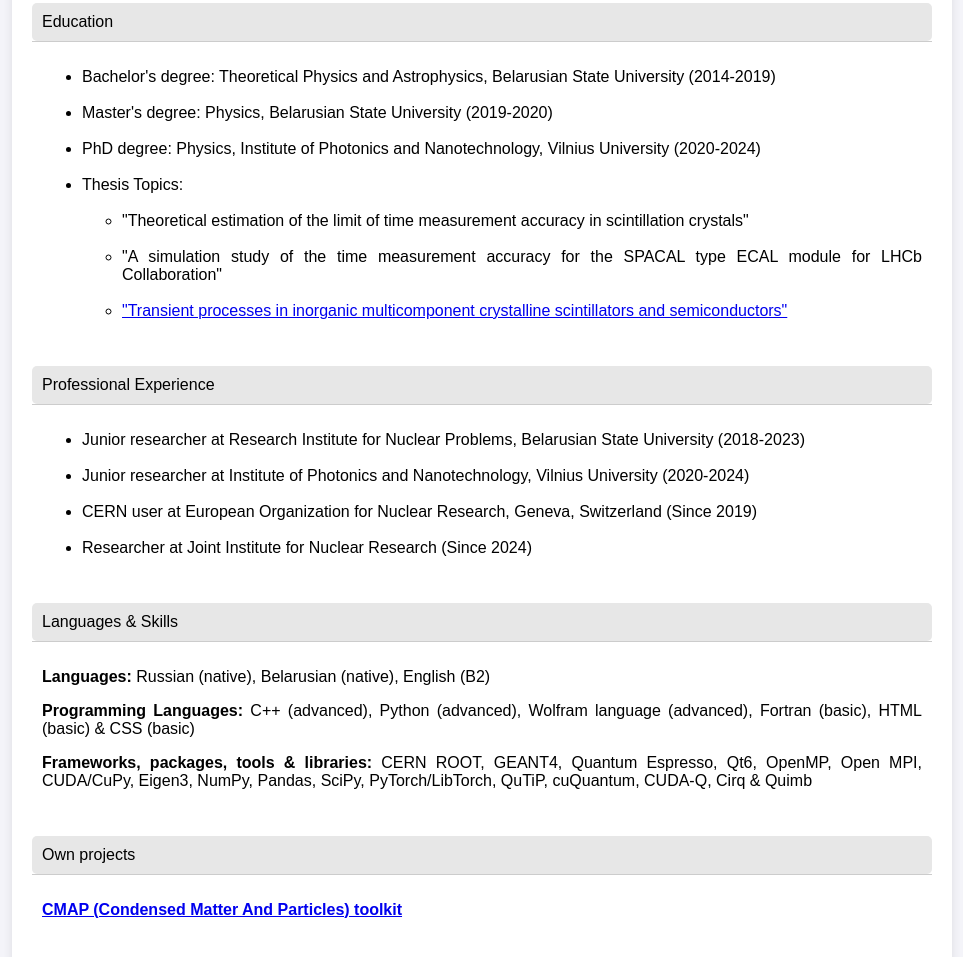
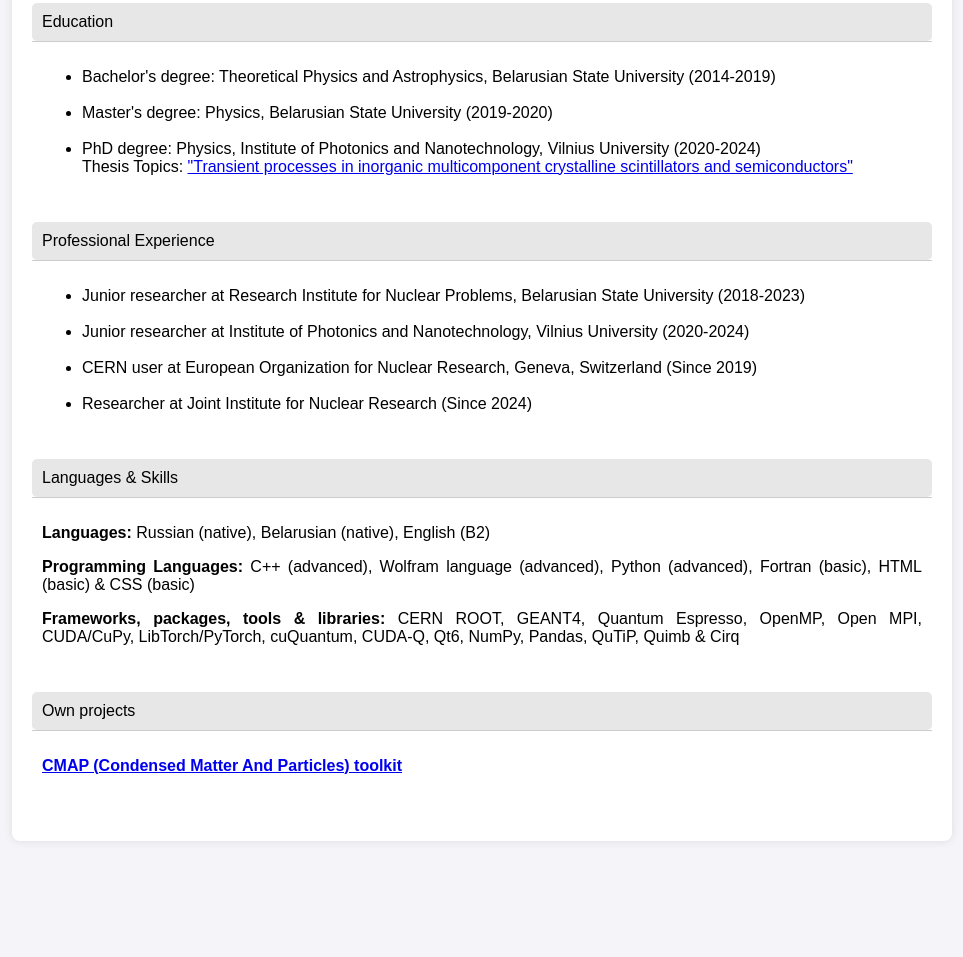
Before and after one commit to YauheniTalochkaN/MyWebSite, a plain HTML site: page index.html in a window 1280 px wide. Shown: the part 483-1440 px from the top of the page, without its empty margins (158-1121 px from the left). After the commit the page ends 1344 px from the top, so only its background shows below. Drawn offline with Linux system fonts and the light colour scheme.

Commit message:
style update

```diff
--- a/index.html
+++ b/index.html
@@ -29,16 +29,7 @@
                 <li>Master's degree: Physics, Belarusian State University (2019-2020)</li>
                 <br>
                 <li>PhD degree: Physics, Institute of Photonics and Nanotechnology, Vilnius University (2020-2024)</li>
-                <br>
-                <li>Thesis Topics:
-                    <ul>
-                        <br>
-                        <li>"Theoretical estimation of the limit of time measurement accuracy in scintillation crystals"</li>
-                        <br>
-                        <li>"A simulation study of the time measurement accuracy for the SPACAL type ECAL module for LHCb Collaboration"</li>
-                        <br>
-                        <li><a href="https://doi.org/10.15388/vu.thesis.621"  target="_blank" rel="noopener">"Transient processes in inorganic multicomponent crystalline scintillators and semiconductors"</a></li>
-                    </ul>
+                    Thesis Topics: <a href="https://doi.org/10.15388/vu.thesis.621"  target="_blank" rel="noopener">"Transient processes in inorganic multicomponent crystalline scintillators and semiconductors"</a>
                 </li>
             </ul>
         </div>
@@ -67,8 +58,8 @@
         <div class="section-header">Languages & Skills</div>
         <div class="section-content">
             <p><strong>Languages:</strong> Russian (native), Belarusian (native), English (B2)</p>
-            <p><strong>Programming Languages:</strong> C++ (advanced), Python (advanced), Wolfram language (advanced), Fortran (basic), HTML (basic) & CSS (basic)</p>
-            <p><strong>Frameworks, packages, tools & libraries:</strong> CERN ROOT, GEANT4, Quantum Espresso, Qt6, OpenMP, Open MPI, CUDA/CuPy, Eigen3, NumPy, Pandas, SciPy, PyTorch/LibTorch, QuTiP, cuQuantum, CUDA-Q, Cirq & Quimb</p>
+            <p><strong>Programming Languages:</strong> C++ (advanced), Wolfram language (advanced), Python (advanced), Fortran (basic), HTML (basic) & CSS (basic)</p>
+            <p><strong>Frameworks, packages, tools & libraries:</strong> CERN ROOT, GEANT4, Quantum Espresso, OpenMP, Open MPI, CUDA/CuPy, LibTorch/PyTorch, cuQuantum, CUDA-Q, Qt6, NumPy, Pandas, QuTiP, Quimb & Cirq</p>
         </div>
         </div>
     </div>
```
